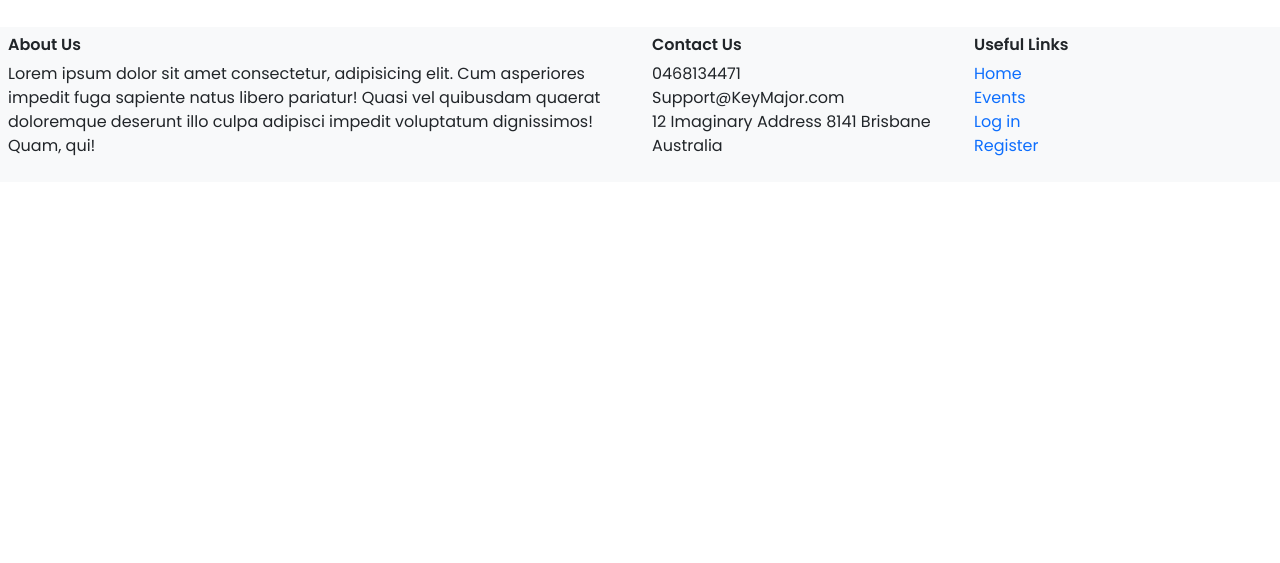
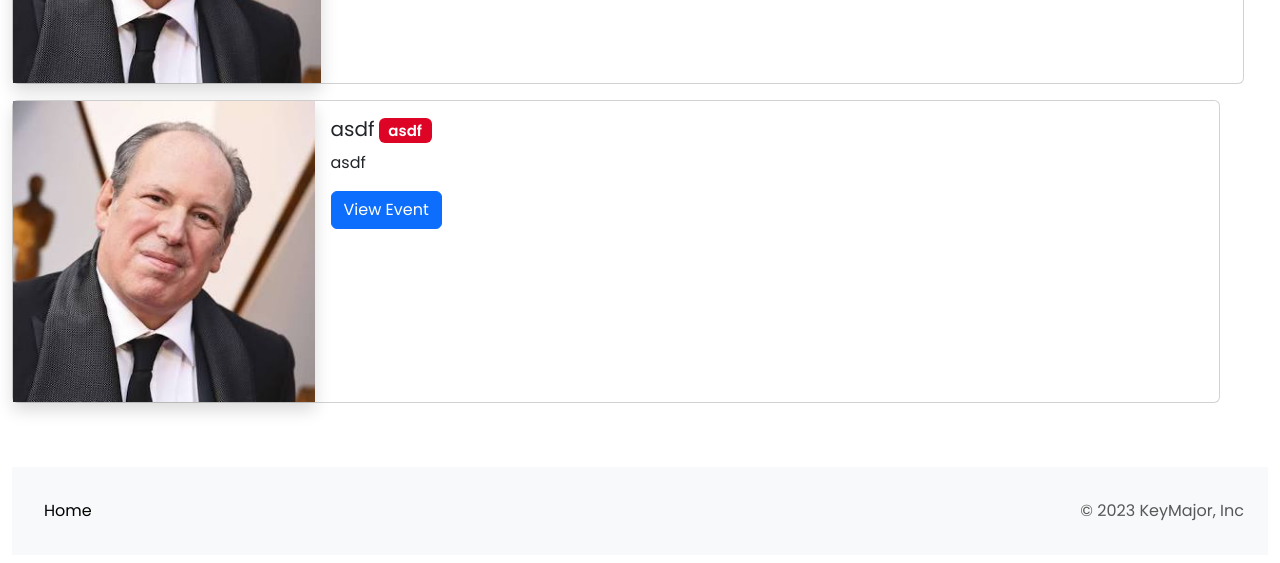
Before and after one commit to DefaultSprite/IAB207, a Flask app: page / in a window 1280 px wide. Shown: the part 1377-1940 px from the top of the page. Before the commit the page ends 1533 px from the top, so only its background shows below. Run offline with Flask 3, Linux system fonts and the light colour scheme; some libraries are stand-ins or nearby versions.

Commit message:
final final final merge

```diff
--- a/server/templates/base.html
+++ b/server/templates/base.html
@@ -29,13 +29,8 @@
                     <div class="collapse navbar-collapse w-auto" id="navbarSupportedContent">
                         <ul class="navbar-nav me-auto mb-2 mb-xl-0">
                             <li class="nav-item">
-                                <a class="nav-link active" aria-current="page" href="{{ url_for('main.index') }}">Home</a>
-                            </li>
-                            <li class="nav-item">
                                 <a class="nav-link" href="{{ url_for('event.load_events') }}">Events</a>
                             </li>
-                            {% if current_user.is_authenticated %}
-
                             <li class="nav-item">
                                 <a class="nav-link" href="{{url_for('event.load_created_events')}}">My Events</a>
                             </li>
@@ -45,7 +40,19 @@
                             <li class="nav-item">
                                 <a class="nav-link" href="event-bookings.html">Bookings</a>
                             </li>
-                            <li class="nav-item">
+                        </ul>
+                            {% if current_user.is_authenticated %}
+                            <div class="dropdown">
+                                <button class="btn btn-secondary dropdown-toggle " type="button" id="dropdownMenuButton1" data-bs-toggle="dropdown" aria-expanded="false">
+                                Welcome {{current_user.fname}}
+                                </button>
+                                <ul class="dropdown-menu" aria-labelledby="dropdownMenuButton1">
+                                  <li><a class="dropdown-item" href="#">Profile</a></li>
+                                  <li><a class="dropdown-item" href="{{ url_for('auth.logout') }}">Sign Out</a></li>
+                                </ul>
+                            </div>
+                            <!--Testing drop down menu
+                            li class="nav-item">
                                 <a class="nav-link" href="#">Profile</a>
                             </li>
                             <li class="nav-item">
@@ -54,20 +61,18 @@
                             <li class="nav-item">
                                 <a class="nav-link">Welcome {{current_user.fname}}</a>
                             </li>
+                            -->
                             {% else %}
-                            <li class="nav-item">
-                                <a class="nav-link" href="{{ url_for('auth.authenticate') }}">Log in</a>
-                            </li>
-                            <li class="nav-item">
-                                <a class="nav-link" href="{{ url_for('auth.register') }}">Register</a>
-                            </li>
-
+                            <div class="dropdown">
+                                <button class="btn btn-secondary dropdown-toggle " type="button" id="dropdownMenuButton1" data-bs-toggle="dropdown" aria-expanded="false">
+                                Log In / Sign Up
+                                </button>
+                                <ul class="dropdown-menu" aria-labelledby="dropdownMenuButton1">
+                                  <li><a class="dropdown-item" href="{{ url_for('auth.authenticate') }}">Log in</a></li>
+                                  <li><a class="dropdown-item" href="{{ url_for('auth.register') }}">Register</a></li>
+                                </ul>
+                            </div>
                             {% endif %}
-
-                        </ul>
-                        <form class="d-flex" role="search">
-                            <input class="form-control" type="search" placeholder="Search" aria-label="Search">
-                        </form>
                     </div>
                 </div>
             </nav>
@@ -94,41 +99,22 @@
     {% endblock %}
 
     <div class="footer mt-5 bg-light">
-        <footer class="container-xxl p-2">
-            <div class="row">
-                <div class="col-md-6">
-                    <h6 class="fw-bold">About Us</h6>
-                    <p>
-                        Lorem ipsum dolor sit amet consectetur, adipisicing elit. Cum
-                        asperiores impedit fuga sapiente natus libero pariatur! Quasi vel
-                        quibusdam quaerat doloremque deserunt illo culpa adipisci impedit
-                        voluptatum dignissimos! Quam, qui!
-                    </p>
+        <footer class="footer mt-auto py-3 bg-light">
+            <div class="container-xxl">
+             <nav class="navbar navbar-expand-lg navbar-light bg-light">
+                <div class="container-fluid">
+                  <div class="collapse navbar-collapse" id="navbarText">
+                    <ul class="navbar-nav me-auto mb-2 mb-lg-0">
+                      <li class="nav-item">
+                        <a class="nav-link active" aria-current="page" href="{{ url_for('main.index') }}">Home</a>
+                      </li>
+                    </ul>
+                    <span class="navbar-text">
+                        © 2023 KeyMajor, Inc
+                    </span>
+                  </div>
                 </div>
-
-                <div class="col-md-3">
-                    <h6 class="fw-bold">Contact Us</h6>
-                    <ul class="list-unstyled">
-                        <li>0468134471</li>
-                        <li>Support@KeyMajor.com</li>
-                        <li>12 Imaginary Address 8141 Brisbane Australia </li>
-                    </ul>
-                </div>
-
-                <div class="col-md-3">
-                    <h6 class="fw-bold">Useful Links</h6>
-                    <ul class="nav flex-column">
-                        <li class="nav-item"><a class="nav-link p-0" href="{{ url_for('main.index') }}">Home</a></li>
-                        <li class="nav-item"><a class="nav-link p-0" href="#">Events</a></li>
-                        {% if current_user.is_authenticated %}
-                        <li class="nav-item"><a class="nav-link p-0" href="{{ url_for('event.event_creation') }}">Create Event</a></li>
-                        <li class="nav-item"><a class="nav-link p-0" href="#">TrustPilot</a></li>
-                        {% else %}
-                        <li class="nav-item"><a class="nav-link p-0" href="{{ url_for('auth.authenticate') }}">Log in</a></li>
-                        <li class="nav-item"><a class="nav-link p-0" href="{{ url_for('auth.register') }}">Register</a></li>
-                        {% endif %}
-                    </ul>
-                </div>
+              </nav>
             </div>
         </footer>
     </div>
--- a/server/templates/index.html
+++ b/server/templates/index.html
@@ -2,17 +2,18 @@
 
 {% block content %}
     <main>
+        <!--Up Next Event-->
+
         <div class="banner py-3">
             <div class="banner-content container-xxl">
                 <div class="row">
                     <div class="banner-information col-auto">
-                        <h2>Remembering Ghibli Songs</h2>
-                        <p class="mb-0">Status: <span class="badge badge-open ms-md-1">"Open"</span></p>
+                        <h2>Up Next</h2>
+                        <p class="mb-0">Title:  <span class="badge badge-open ms-md-1">next_event_tag</span></p>
                         <p class="mb-0">Hosted by: Joe Hisaishi</p>
                         <p class="mb-2">Tickets Available: 10,000</p>
                         <a href="event-page.html" class="btn btn-primary">View Event</a>
                     </div>
-
                     <div class="col d-none d-sm-block">
                         <a href="event-page.html"><img src="{{ url_for('static', filename='image/Studio_Ghibli_Logo.jpg') }}" class="shadow float-end hover-scale square-image banner-image" alt="..."></a>
                     </div>
@@ -20,12 +21,10 @@
             </div>
         </div>
     </main>
-
     <div class="container-xxl">
         <div class="row">
             <h2>Browse By Category</h2>
         </div>
-
         <div class="category-browser">
             <div class="row">
                 <div class="col-sm-6">
@@ -33,19 +32,16 @@
                         <div class="col my-2 my-sm-0">
                             <a href="events-browser.html"><img class="shadow w-100 hover-scale category-image" src="{{ url_for('static', filename='image/Frame.png') }}" alt="Calm"></a>
                         </div>
-
                         <div class="col my-2 my-sm-0">
                             <a href="events-browser.html"><img class="shadow w-100 hover-scale category-image" src="{{ url_for('static', filename='image/Frame 1.png') }}" alt="Anime"></a>
                         </div>
                     </div>
                 </div>
-
                 <div class="col-sm-6">
                     <div class="row">
                         <div class="col my-2 my-sm-0">
                             <a href="events-browser.html"><img class="shadow w-100 hover-scale category-image" src="{{ url_for('static', filename='image/Frame 2.png') }}" alt="Pop"></a>
                         </div>
-
                         <div class="col my-2 my-sm-0">
                             <a href="events-browser.html"><img class="shadow w-100 hover-scale category-image" src="{{ url_for('static', filename='image/Frame 3.png') }}" alt="Classical"></a>
                         </div>
@@ -54,80 +50,30 @@
             </div>
         </div>
     </div>
-
     <div class="container-xxl my-2">
         <div class="row">
-            <div class="col-lg-8">
-                <h2>Top Performances</h3>
-                <!-- First Section -->
+            <div class="col-lg-">
+                <h2>Upcoming Performances</h3>
+                <!-- Events Cards-->
+                {% for event in events %}
                 <div class="row">
                     <div class="col-sm col-md-12">
                         <div class="card mb-3">
                             <div class="row g-0">
                                 <div class="col-md-3">
-                                    <img src="static/img/Studio_Ghibli_Logo.jpg" class="img-fluid object-fit-cover h-100 rounded-start" alt="Remembering Ghibli Songs">
+                                    <img class="shadow w-100 category-image" src="{{ event.image }}"></img>
                                 </div>
                                 <div class="col-md-9">
                                     <div class="card-body">
-                                        <h5 class="card-title">Remembering Ghibli Songs <span class="badge badge-closed ms-md-1">Closed</span></h5>
-                                        <p class="card-text">Lorem ipsum dolor sit amet consectetur adipisicing elit. Autem debitis nisi voluptate, velit voluptas eligendi perspiciatis fuga facere aperiam, saepe quisquam ullam eaque et id nihil dolore doloremque, in iusto.</p>
-                                        <p class="card-text mb-0"><small class="text-body-secondary">Hosted by: Joe Hisaishi</small></p>
-                                        <p class="card-text"><small class="text-body-secondary">Tickets Available: 10,000</small></p>
-                                        <a href="event-page.html" class="btn btn-primary">View Event</a>
+                                        <h5 class="card-title">{{ event.name }}<span class="badge badge-closed ms-md-1">{{ event.tags }}</span></h5>
+                                        <p class="card-text">{{ event.description }}</p>
+                                        <a href="/events/{{event.id}}" class="btn btn-primary">View Event</a>
                                     </div>
                                 </div>
                             </div>
                         </div>
                     </div>
-
-
-                    <div class="col-sm col-md-12">
-                        <div class="card mb-3">
-                            <div class="row g-0">
-                                <div class="col-md-3">
-                                    <img src="static/img/Studio_Ghibli_Logo.jpg" class="img-fluid object-fit-cover h-100 rounded-start" alt="Remembering Ghibli Songs">
-                                </div>
-                                <div class="col-md-9">
-                                    <div class="card-body">
-                                        <h5 class="card-title">Remembering Ghibli Songs <span class="badge badge-inactive ms-md-1">Inactive</span></h5>
-                                        <p class="card-text">Lorem ipsum dolor sit amet consectetur adipisicing elit. Autem debitis nisi voluptate, velit voluptas eligendi perspiciatis fuga facere aperiam, saepe quisquam ullam eaque et id nihil dolore doloremque, in iusto.</p>
-                                        <p class="card-text mb-0"><small class="text-body-secondary">Hosted by: Joe Hisaishi</small></p>
-                                        <p class="card-text"><small class="text-body-secondary">Tickets Available: 10,000</small></p>
-                                        <a href="event-page.html" class="btn btn-primary">View Event</a>
-                                    </div>
-                                </div>
-                            </div>
-                        </div>
-                    </div>
-                </div>
-            </div>
-
-            <div class="announcements col-lg-4">
-                <h2>Announcements</h2>
-
-                <div class="card my-2">
-                    <div class="card-body">
-                        <h5 class="card-title">Setting up and renting a venue</h5>
-                        <p class="card-text">This goes in detail on how you can rent a venue for your performances.</p>
-                        <a href="#" class="card-link">Article Link</a>
-                    </div>
-                </div>
-
-                <div class="card my-2">
-                    <div class="card-body">
-                        <h5 class="card-title">Announcement 2</h5>
-                        <p class="card-text">Lorem ipsum dolor sit amet consectetur adipisicing elit. Minima quasi totam adipisci animi, eius neque.</p>
-                        <a href="#" class="card-link">Announcement link</a>
-                    </div>
-                </div>
-
-                <div class="card my-2">
-                    <div class="card-body">
-                        <h5 class="card-title">Announcement 3</h5>
-                        <p class="card-text">Lorem ipsum dolor sit amet consectetur adipisicing elit. Minima quasi totam adipisci animi, eius neque.</p>
-                        <a href="#" class="card-link">Announcement link</a>
-                    </div>
-                </div>
+                {% endfor %}
             </div>
         </div>
     </div>
```
